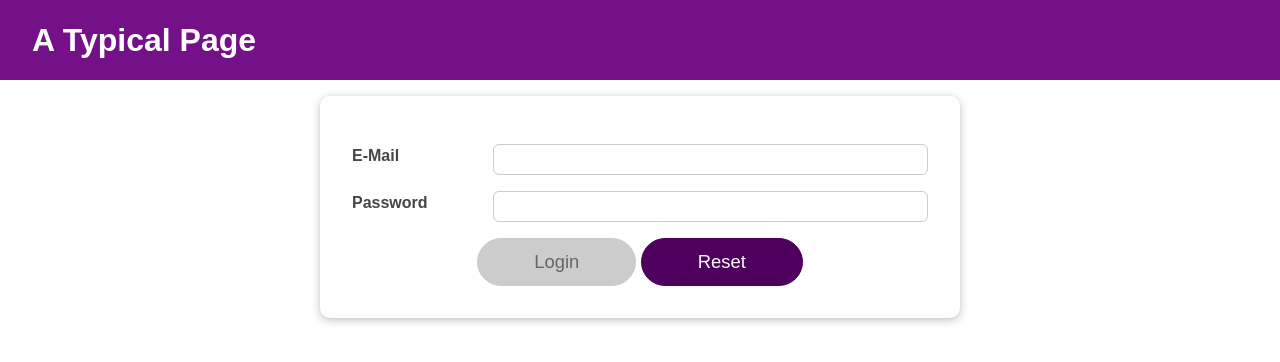
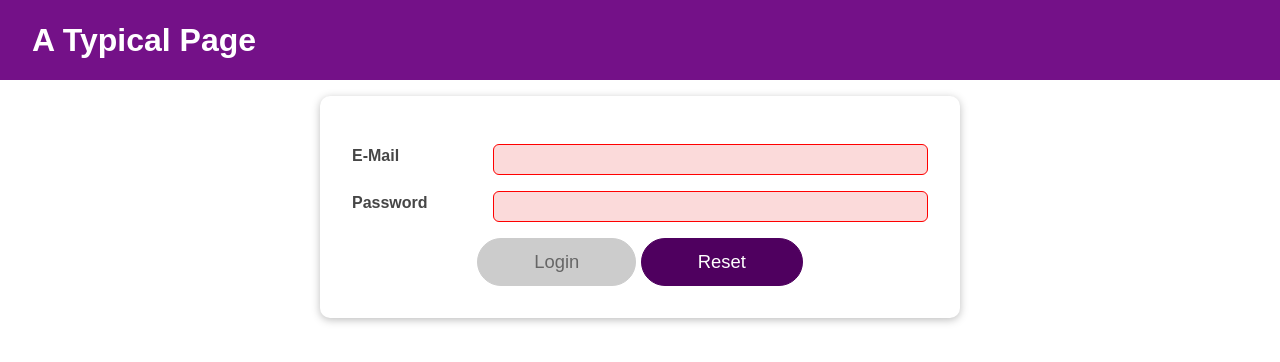
Before and after one commit to rubanero14/React-Lessons-Section10-Using-useEffect-useReducer-and-useContext, a React (Create React App) app: page / in a window 1280 px wide. Shown: the top 362 px of the page. Built offline with nearby package versions, Linux system fonts and the light colour scheme.

Commit message:
Using the useReducer() Hook

```diff
--- a/src/components/Login/Login.js
+++ b/src/components/Login/Login.js
@@ -1,70 +1,103 @@
-import React, { useState, useEffect } from "react";
+import React, { useReducer } from "react";
 
 import Card from "../UI/Card/Card";
 import classes from "./Login.module.css";
 import Button from "../UI/Button/Button";
 
+// State management helper function
+const formReducer = (state, action) => {
+  if (action.mode === "email") {
+    console.log("email", action.val, action.val.includes("@"));
+    if (action.type === "EMAIL_INPUT") {
+      return {
+        emailValue: action.val.trim(),
+        isValid: action.val.includes("@"),
+      };
+    }
+
+    if (action.type === "EMAIL_BLUR") {
+      return {
+        emailValue: state.val.trim(),
+        isValid: state.val.includes("@"),
+      };
+    }
+  }
+
+  if (action.mode === "password") {
+    console.log("email", action.val, action.val.trim().length > 6);
+    if (action.type === "PASSWORD_INPUT") {
+      return {
+        passwordValue: action.val.trim(),
+        isValid: action.val.trim().length > 6,
+      };
+    }
+
+    if (action.type === "PASSWORD_BLUR") {
+      return {
+        passwordValue: state.val.trim(),
+        isValid: state.val.trim().length > 6,
+      };
+    }
+  }
+
+  return {
+    isValid: true,
+  };
+};
+
 const Login = (props) => {
-  const [enteredEmail, setEnteredEmail] = useState("");
-  const [emailIsValid, setEmailIsValid] = useState();
-  const [enteredPassword, setEnteredPassword] = useState("");
-  const [passwordIsValid, setPasswordIsValid] = useState();
-  const [formIsValid, setFormIsValid] = useState(false);
+  // State management useReducers
+  const [emailState, dispatchEmail] = useReducer(formReducer, {
+    emailValue: "",
+    isValid: false,
+  });
 
-  // useEffect takes 2 params, a callback function and array of dependencies. In React context, useEffect is similar to Computed and Watch method in Vue combined
-  // In dependencies array, only pass the all the variable names that are used within useEffect block scope, in this context entredEmail and enteredPassword
-  useEffect(() => {
-    const identifier = setTimeout(() => {
-      console.log("Checking input valididity...");
-      setFormIsValid(
-        enteredEmail.includes("@") && enteredPassword.trim().length > 6
-      );
-    }, 500);
-
-    // This is called as Clean Up (Debouncing method) function where this return wont run on the first render, but subsequent render and unmount state,
-    // it will be running first and the other code above
-    return () => {
-      // This function will ensure the code above the return statement only runs omce, suitable for running HTTP request code based on keystroke
-      console.log("Cleanup");
-
-      // Resetting the timer of the identifier variable on every keystroke.
-      clearTimeout(identifier);
-    };
-  }, [enteredEmail, enteredPassword]); // Dependencies acts as watcher for the variable value changes inside the dependencies array,
-
-  // Without dependencies array, this code below will run every single time when state changes, adding dependecies will ensure only it runs once when component renders
-  useEffect(() => {
-    console.log("USEEFFECT running without dependency!");
-
-    return () => {
-      console.log("USE EFFECT CLEANUP running without dependency");
-    };
+  const [passwordState, dispatchPassword] = useReducer(formReducer, {
+    passwordValue: "",
+    isValid: false,
   });
 
   const emailChangeHandler = (event) => {
-    setEnteredEmail(event.target.value);
+    dispatchEmail({
+      type: "EMAIL_INPUT",
+      mode: "email",
+      val: event.target.value,
+    });
   };
 
   const passwordChangeHandler = (event) => {
-    setEnteredPassword(event.target.value);
+    dispatchPassword({
+      type: "PASSWORD_INPUT",
+      mode: "password",
+      val: event.target.value,
+    });
   };
 
   const validateEmailHandler = () => {
-    setEmailIsValid(enteredEmail.includes("@"));
+    dispatchEmail({
+      type: "EMAIL_BLUR",
+    });
   };
 
   const validatePasswordHandler = () => {
-    setPasswordIsValid(enteredPassword.trim().length > 6);
+    dispatchPassword({
+      type: "PASSWORD_BLUR",
+    });
   };
 
   const submitHandler = (event) => {
     event.preventDefault();
-    props.onLogin(enteredEmail, enteredPassword);
+    props.onLogin(emailState.emailValue, passwordState.passwordValue);
   };
 
   const clearFormHandler = () => {
-    setEnteredPassword("");
-    setEnteredEmail("");
+    dispatchEmail({
+      val: "",
+    });
+
+    dispatchPassword({
+      val: "",
+    });
   };
 
   return (
@@ -72,34 +105,38 @@ const Login = (props) => {
       <form onSubmit={submitHandler}>
         <div
           className={`${classes.control} ${
-            emailIsValid === false ? classes.invalid : ""
+            !emailState.isValid ? classes.invalid : ""
           }`}
         >
           <label htmlFor="email">E-Mail</label>
           <input
             type="email"
             id="email"
-            value={enteredEmail}
+            value={emailState.emailValue}
             onChange={emailChangeHandler}
             onBlur={validateEmailHandler}
           />
         </div>
         <div
           className={`${classes.control} ${
-            passwordIsValid === false ? classes.invalid : ""
+            !passwordState.isValid ? classes.invalid : ""
           }`}
         >
           <label htmlFor="password">Password</label>
           <input
             type="password"
             id="password"
-            value={enteredPassword}
+            value={passwordState.passwordValue}
             onChange={passwordChangeHandler}
             onBlur={validatePasswordHandler}
           />
         </div>
         <div className={classes.actions}>
-          <Button type="submit" className={classes.btn} disabled={!formIsValid}>
+          <Button
+            type="submit"
+            className={classes.btn}
+            disabled={!(passwordState.isValid && emailState.isValid)}
+          >
             Login
           </Button>
           &nbsp;
```
